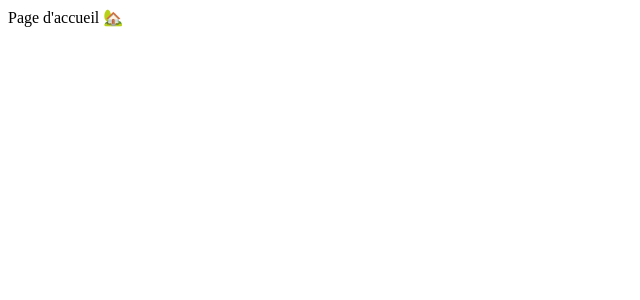
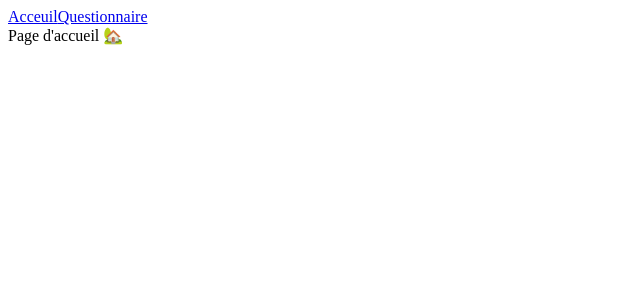
Before and after one commit to luljn/shiny-agency, a React (Create React App) app: page / in a window 1280 px wide. Shown: the top 300 px of the page, without its empty margins (0-640 px from the left). Built offline with nearby package versions, Linux system fonts and the light colour scheme.

Commit message:
A header with a navbar added, to the layout of the application

```diff
--- /dev/null
+++ b/src/components/Header/index.jsx
@@ -0,0 +1,13 @@
+import { Link } from "react-router-dom";
+
+function Header() {
+
+    return (
+        <nav>
+            <Link to="/">Acceuil</Link>
+            <Link to="/survey">Questionnaire</Link>
+        </nav>
+    )
+}
+
+export default Header
--- a/src/index.jsx
+++ b/src/index.jsx
@@ -3,6 +3,7 @@ import ReactDOM from 'react-dom/client'
 import { BrowserRouter as Router, Routes, Route } from 'react-router-dom'
 import Home from './pages/Home'
 import Survey from './pages/Survey'
+import Header from './components/Header'
 
 
 
@@ -10,6 +11,7 @@ const root = ReactDOM.createRoot(document.getElementById('root'))
 root.render(
   <React.StrictMode>
     <Router>
+      <Header />
       <Routes>
         <Route path='/' element={<Home />}/>
         <Route path='/survey' element={<Survey />}/>
```
